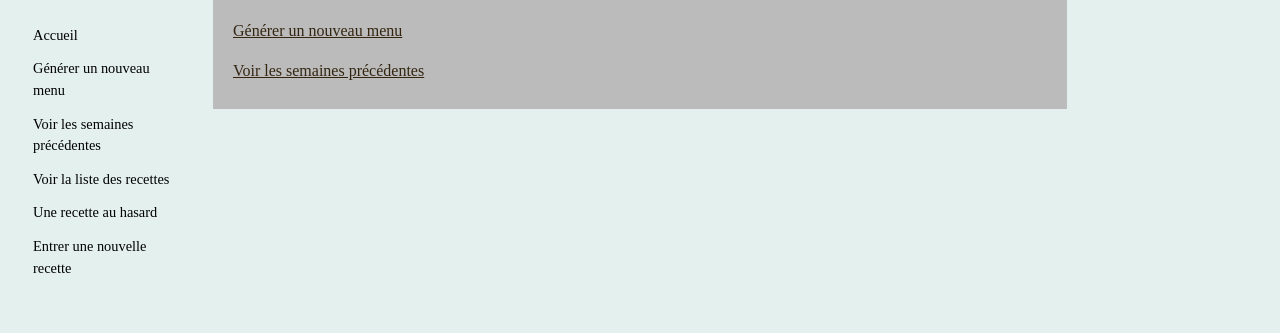
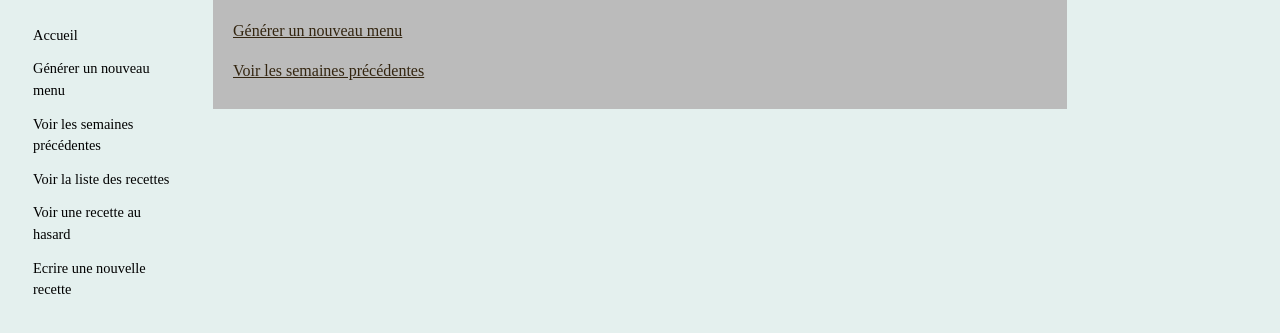
Before and after one commit to VincGit/menu_semaine, a Django app: page / in a window 1280 px wide. Shown: the part 163-496 px from the top of the page. Run offline with Django 3.2, Linux system fonts and the light colour scheme.

Commit message:
Correction des description de base.html

```diff
--- a/templates/base.html
+++ b/templates/base.html
@@ -27,8 +27,8 @@
 			<li><a href="{% url "generer_semaine"%}">Générer un nouveau menu</a></li>
 			<li><a href="{% url "liste_semaines_precedentes"%}">Voir les semaines précédentes</a></li>
 			<li><a href="{% url "liste_recette"%}">Voir la liste des recettes</a></li>
-			<li><a href="{% url "recette_aleatoire"%}">Une recette au hasard</a></li>
-			<li><a href="{% url "entrer_recette"%}">Entrer une nouvelle recette</a></li>
+			<li><a href="{% url "recette_aleatoire"%}">Voir une recette au hasard</a></li>
+			<li><a href="{% url "entrer_recette"%}">Ecrire une nouvelle recette</a></li>
 		</ul>
 	</div>
 
```
